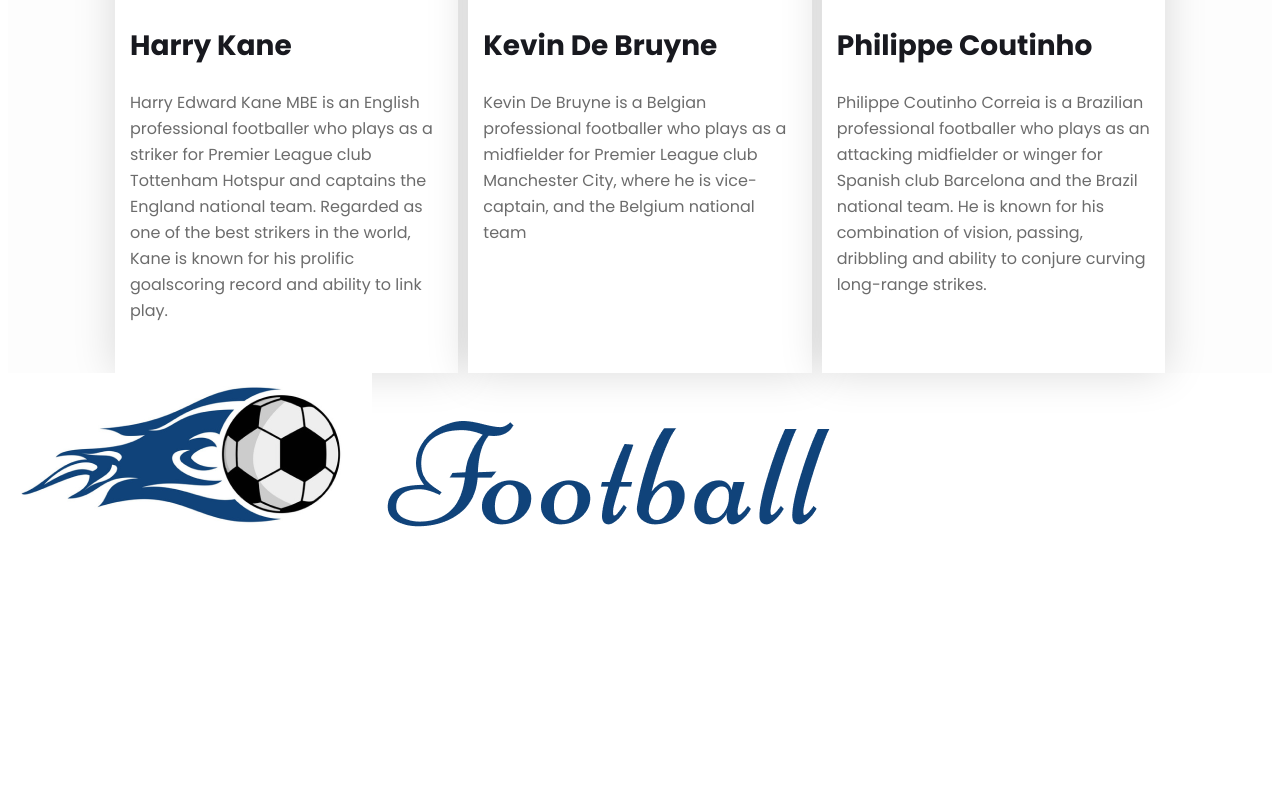
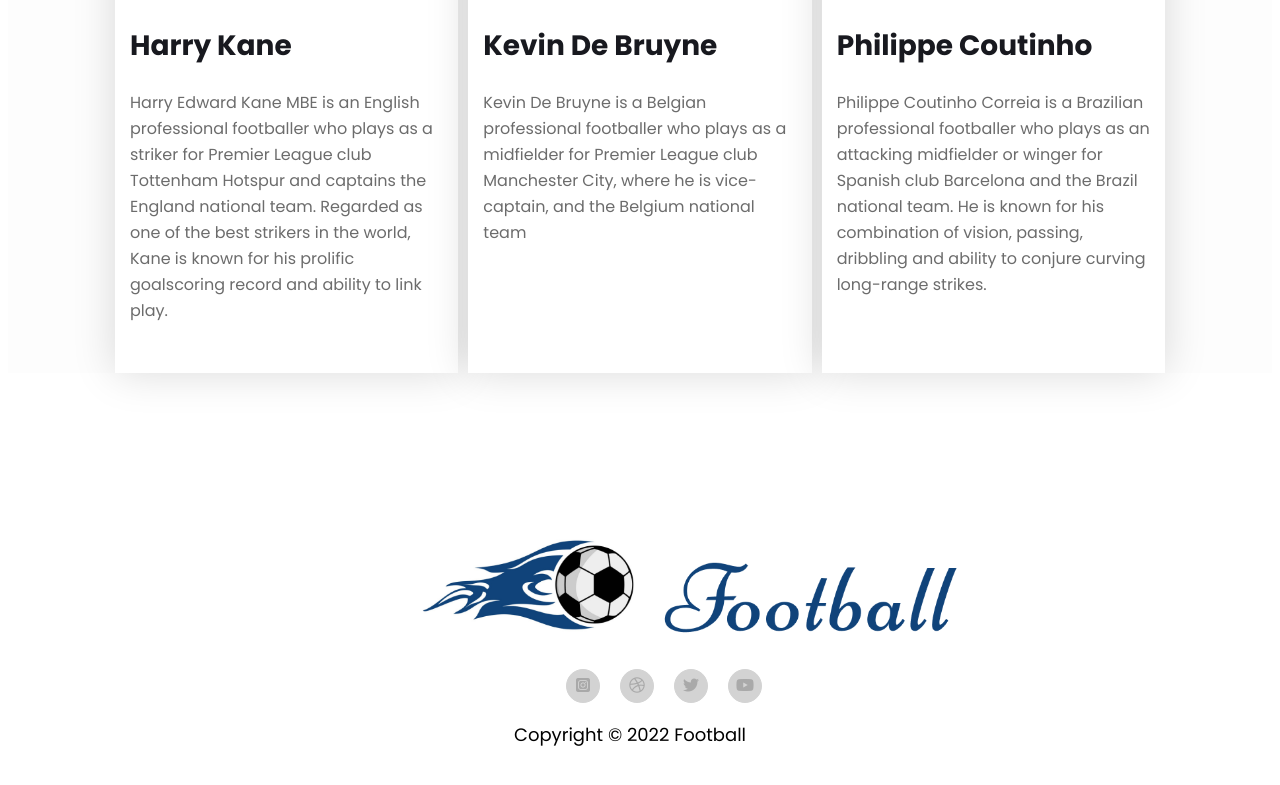
Before and after one commit to UmmeNafisa/Football-Club-Responsive-Website, a plain HTML site: page index.html in a window 1280 px wide. Shown: the part 2971-3756 px from the top of the page. Before the commit the page ends 3559 px from the top, so only its background shows below. Drawn offline with Linux system fonts and the light colour scheme.

Commit message:
footer-done

```diff
--- a/index.html
+++ b/index.html
@@ -154,9 +154,18 @@
         </section>
     </main>
     <footer>
-        <div>
-            <img src="images/Logo.png" alt="">
-        </div>
+        <section class="footer-part">
+            <div class="footer-img">
+                <img src="images/Logo.png" alt="">
+            </div>
+            <div class="icons">
+                <a href=""><i class="fab fa-instagram-square icon"></i></a>
+                <a href=""><i class="fab fa-dribbble icon"></i></a>
+                <a href=""><i class="fab fa-twitter icon"></i></a>
+                <a href=""><i class="fab fa-youtube icon"></i></a>
+            </div>
+            <p>Copyright &copy 2022 Football</p>
+        </section>
     </footer>
 </body>
 
--- a/styles/style.css
+++ b/styles/style.css
@@ -101,3 +101,39 @@ h1{
     color: #6C6C6C;
     line-height: 26px;
 }
+
+/* footer part */
+.footer-part{
+display: block;
+ margin: 158px 220px 63px 200px;
+}
+.footer-img img{
+    width: 543px;
+    margin-left: 206px;
+}
+.icons{
+    width: fit-content;
+    margin-left: 350px;
+}
+.icons a{
+    padding: 8px;
+    text-align: center;
+}
+.icon{
+    color: darkgray;
+    width: 32px;
+    height: 25px;
+    background-color: lightgray;
+    border: 1px solid lightgray;
+    border-radius: 50%;
+    padding-top: 7px;
+}
+.icon:hover{
+    color: blue;
+}
+footer p{
+    font-family: 'Poppins', sans-serif;
+    font-weight: 400;
+    font-size: 18px;
+    text-align: center;
+}
```
